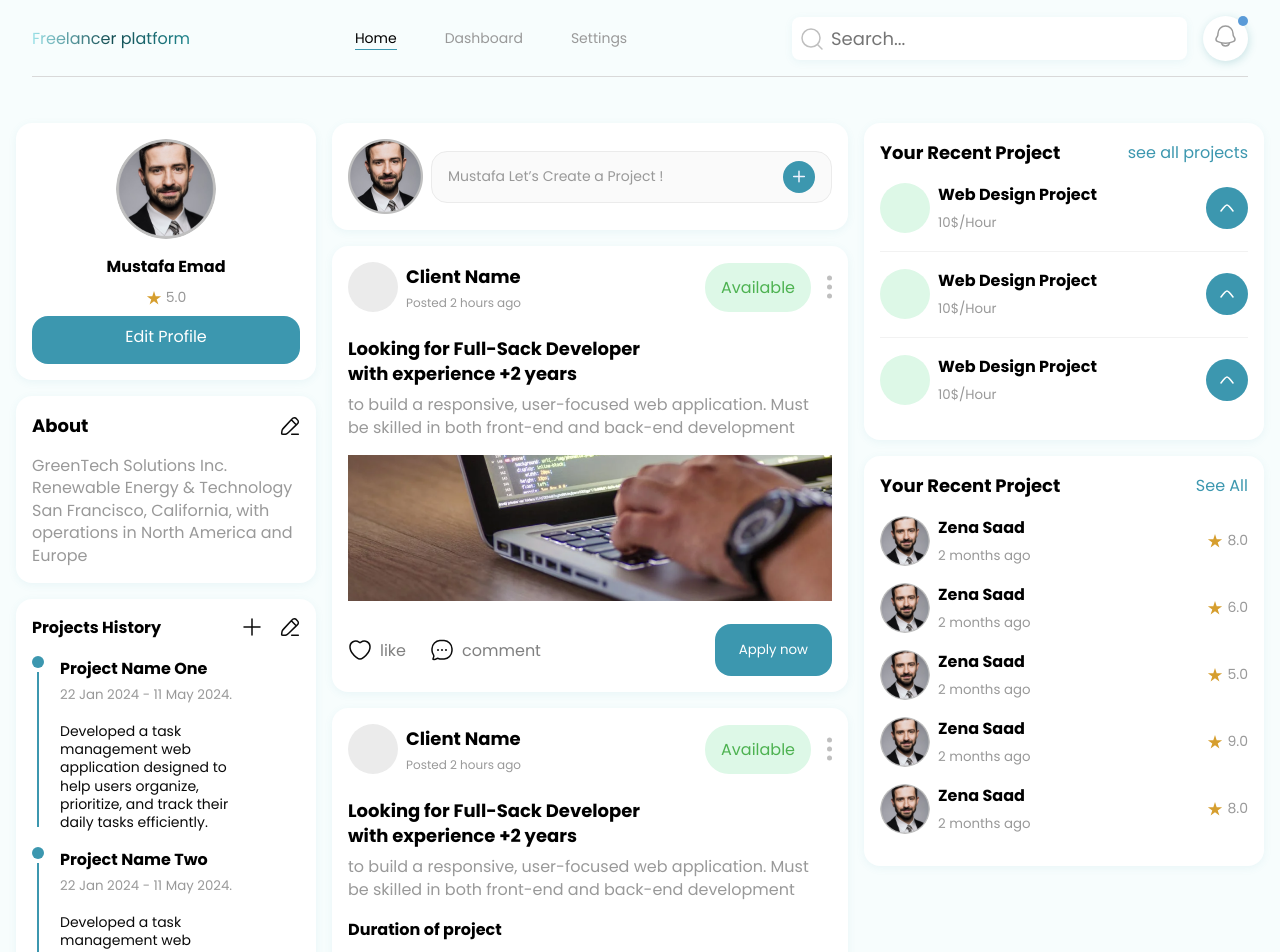
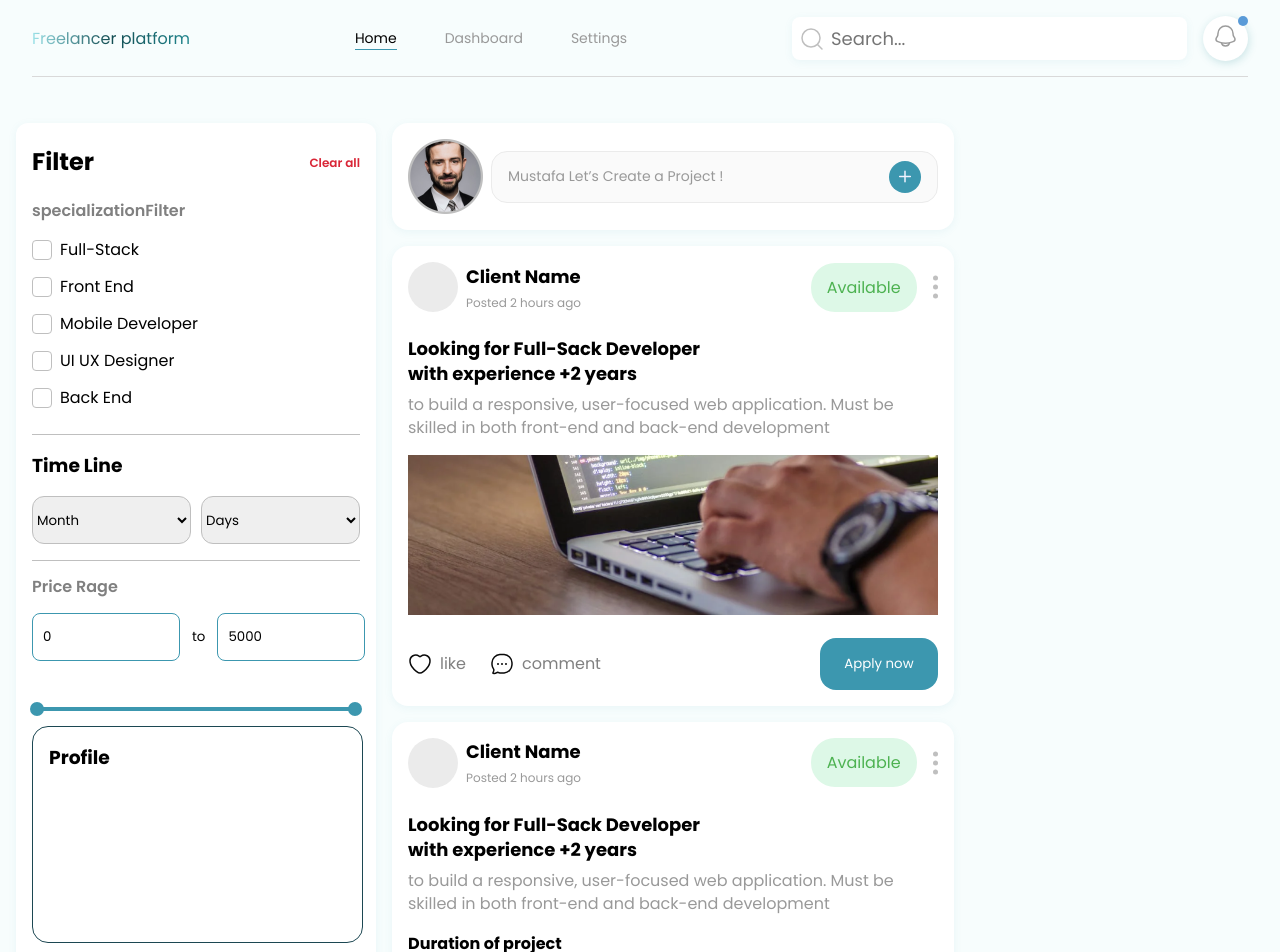
Before and after one commit to boo-shehab/Freelancer_platform, a React (Vite) app: page / in a window 1280 px wide. Shown: the top 952 px of the page. Built offline with nearby package versions, Linux system fonts and the light colour scheme.

Commit message:
fix bugs

```diff
--- a/src/components/filterSide/filterSide.module.css
+++ b/src/components/filterSide/filterSide.module.css
@@ -1,6 +1,6 @@
 .filterFreeLanceSide {
   width: 360px;
-  height: 100vh;
+  height: 100%;
   background-color: #ffffff;
   box-shadow: 0px 2px 8px 0px #3c97af14;
   border-radius: 12px;
--- a/src/screens/HomeScreen/HomeScreen.jsx
+++ b/src/screens/HomeScreen/HomeScreen.jsx
@@ -118,8 +118,8 @@ const formerCoworkers = [
 const HomeScreen = () => {
   const [isPopupOpen, setIsPopupOpen] = useState(false);
   const [recentProjectOpened, setRecentProjectOpened] = useState(-1);
-  const [isClint, setIsClint] = useState(true);
-  const [isFreeLancer, setIsFreeLancer] = useState(false);
+  const [isClint, setIsClint] = useState(false);
+  const [isFreeLancer, setIsFreeLancer] = useState(true);
   const handleNewProject = () => {
     setIsPopupOpen(true);
   };
--- a/src/screens/freeLancerScreen/freeLancerScreen.jsx
+++ b/src/screens/freeLancerScreen/freeLancerScreen.jsx
@@ -6,11 +6,10 @@ const freeLancerScreen = () => {
   const [value, setValue] = useState([0, 5000]);
   const [selectedJobs, setSelectedJobs] = useState([]);
   const handleJobSelection = (jobId) => {
-    setSelectedJobs(
-      (prevSelected) =>
+    setSelectedJobs((prevSelected) =>
       prevSelected.includes(jobId)
         ? prevSelected.filter((id) => id !== jobId) // Remove if already selected
-          : [...prevSelected, jobId] // Add if not selected
+        : [...prevSelected, jobId]
     );
   };
   const clearAllSelections = () => {
@@ -81,14 +80,60 @@ const freeLancerScreen = () => {
 
           <div className={styles.timeLine}>
             <h3>Time Line</h3>
+            <div className={styles.timeLineSelector}>
               <select name="" id="" className={styles.selectTime}>
+                {" "}
+                <option value="" disabled selected hidden>
+                  Month
+                </option>
                 <option value="">1</option>
-              <option value="">4</option>
+                <option value="">2</option>
+                <option value="">3</option>
+                {/* <option value="">4</option>
+                <option value="">5</option>
+                <option value="">6</option>
+                <option value="">7</option>
+                <option value="">8</option>
+                <option value="">9</option>
+                <option value="">10</option>
+                <option value="">11</option>
+                <option value="">12</option> */}
               </select>
               <select name="" id="" className={styles.selectTime}>
+                <option value="" disabled selected hidden>
+                  Days
+                </option>
                 <option value="">1</option>
-              <option value="">4</option>
+                <option value="">2</option>
+                <option value="">3</option>
+                {/* <option value="">4</option>
+                <option value="">5</option>
+                <option value="">6</option>
+                <option value="">7</option>
+                <option value="">8</option>
+                <option value="">9</option>
+                <option value="">10</option>
+                <option value="">11</option>
+                <option value="">12</option>
+                <option value="">14</option>
+                <option value="">15</option>
+                <option value="">16</option>
+                <option value="">17</option>
+                <option value="">18</option>
+                <option value="">19</option>
+                <option value="">20</option>
+                <option value="">21</option>
+                <option value="">22</option>
+                <option value="">23</option>
+                <option value="">24</option>
+                <option value="">25</option>
+                <option value="">26</option>
+                <option value="">27</option>
+                <option value="">28</option>
+                <option value="">29</option>
+                <option value="">30</option>  */}
               </select>
+            </div>
           </div>
           <div className={styles.priceRage}>
             <h3 className={styles.PriceRageHeader}>Price Rage</h3>
@@ -135,8 +180,13 @@ const freeLancerScreen = () => {
               value={value}
               onChange={onSliderChange}
               tipFormatter={(value) => `${value}$`}
+              className={styles.marginSlider}
             />
           </ConfigProvider>
+
+          <div className={styles.editProfileFreeLancerSide}>
+            <h3>Profile</h3>
+          </div>
         </div>
       </FilterSide>
     </>
--- a/src/screens/freeLancerScreen/freeLancerScreen.module.css
+++ b/src/screens/freeLancerScreen/freeLancerScreen.module.css
@@ -72,9 +72,15 @@
   border-bottom: 1px solid #bfbfbf;
   border-top: 1px solid #bfbfbf;
 }
-
+.timeLineSelector {
+  display: flex;
+  gap: 10px;
+  margin-top: 16px;
+  align-items: center;
+  justify-content: space-between;
+}
 .selectTime {
-  width: 40%;
+  width: 50%;
   height: 48px;
   border: 1px solid #bfbfbf;
   border-radius: 12px;
@@ -112,17 +118,13 @@
 .priceShowUpInput:focus {
   outline: #3c97af;
 }
-.ant-tooltip-inner {
-    background-color: transparent !important; /* Tooltip background */
-    border: none !important; /* Remove border */
-    box-shadow: none !important; /* Remove shadow */
-    color: #000 !important; /* Optional: change text color if needed */
-  }
-
-  /* Remove the arrow */
-  .ant-tooltip-arrow {
-    border-top-color: transparent !important; /* Remove the arrow color */
-    border-right-color: transparent !important;
-    border-bottom-color: transparent !important;
-    border-left-color: transparent !important;
-  }
+.marginSlider {
+  margin-top: 42px;
+}
+.editProfileFreeLancerSide {
+  width: 331px;
+  height: 217px;
+  padding: 16px;
+  border-radius: 16px;
+  border: 0.3px solid #1c4752;
+}
```
Lines whose indentation alone changed are shown as unchanged.
